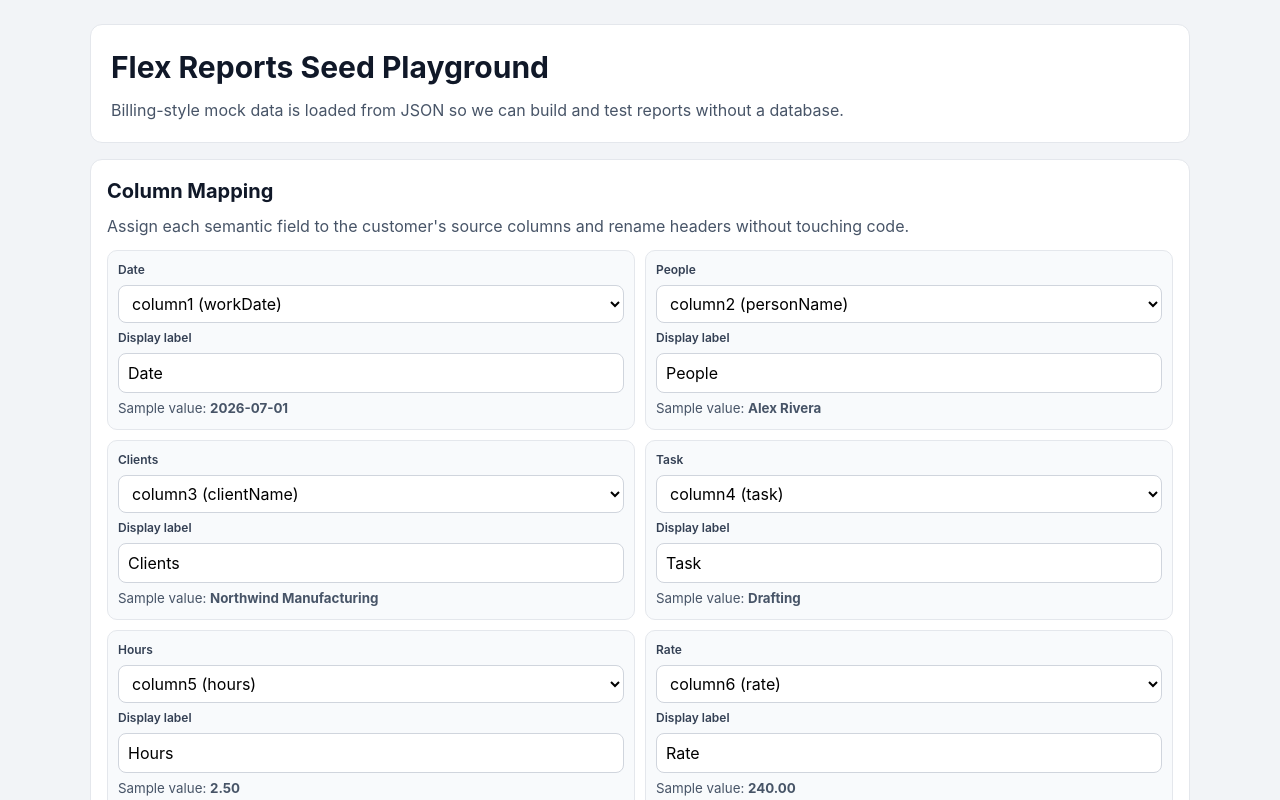
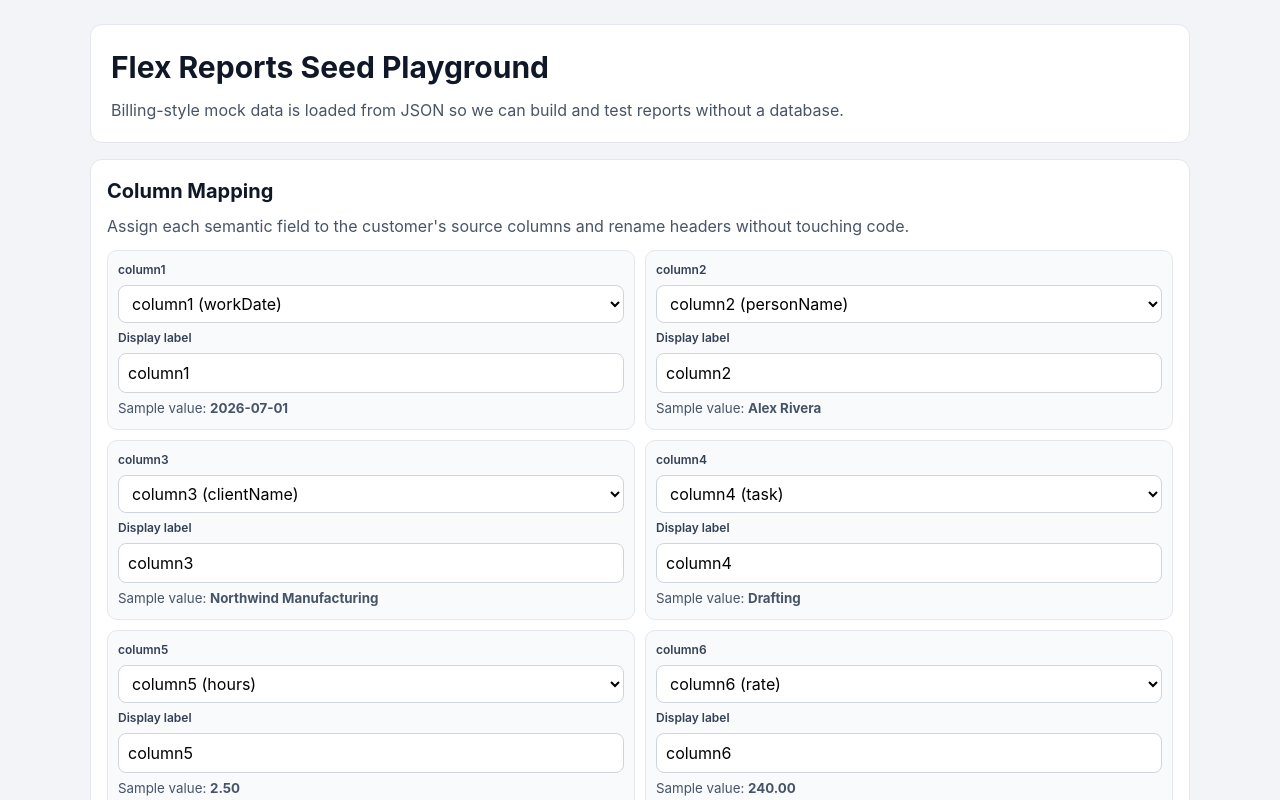
Before and after one commit to mxdavis/flex-reports, a React (Vite) app: page / in a window 1280 px wide. Shown: the top 800 px of the page. Built offline with nearby package versions, Linux system fonts and the light colour scheme.

Commit message:
refactor: default report labels to column ids

```diff
--- a/src/App.tsx
+++ b/src/App.tsx
@@ -14,7 +14,6 @@ import type { ReportData, SourceColumn } from './services/reportDefinition/types
 import './App.css'
 
 const CURRENCY_FIELD_IDS = new Set(['rate', 'total'])
-const sourceDefaultLabels = ['Date', 'People', 'Clients', 'Task', 'Hours', 'Rate', 'Total']
 
 function formatCellValue(value: unknown): string {
   if (typeof value === 'number') {
@@ -48,7 +47,7 @@ function App() {
     return configuredColumns.map((key, index) => ({
       id: `column${index + 1}`,
       key,
-      defaultLabel: sourceDefaultLabels[index] ?? String(key),
+      defaultLabel: `column${index + 1}`,
     }))
   }, [])
 
@@ -74,7 +73,7 @@ function App() {
       const columnLabels = { ...defaults.columnLabels, ...previous.columnLabels }
 
       return {
-        version: 1,
+        version: 2,
         fields,
         columnLabels,
       }
--- a/src/services/reportDefinition/storage.ts
+++ b/src/services/reportDefinition/storage.ts
@@ -1,15 +1,16 @@
 import type { ReportData, ReportField, SourceColumn } from './types'
 
-export const REPORT_DATA_STORAGE_KEY = 'flex-reports.reportData.v1'
+export const REPORT_DATA_STORAGE_KEY = 'flex-reports.reportData.v2'
+const REPORT_DATA_VERSION = 2
 
 const defaultFields: ReportField[] = [
-  { id: 'date', label: 'Date', columnId: 'column1' },
-  { id: 'people', label: 'People', columnId: 'column2' },
-  { id: 'clients', label: 'Clients', columnId: 'column3' },
-  { id: 'task', label: 'Task', columnId: 'column4' },
-  { id: 'hours', label: 'Hours', columnId: 'column5' },
-  { id: 'rate', label: 'Rate', columnId: 'column6' },
-  { id: 'total', label: 'Total', columnId: 'column7' },
+  { id: 'date', label: 'column1', columnId: 'column1' },
+  { id: 'people', label: 'column2', columnId: 'column2' },
+  { id: 'clients', label: 'column3', columnId: 'column3' },
+  { id: 'task', label: 'column4', columnId: 'column4' },
+  { id: 'hours', label: 'column5', columnId: 'column5' },
+  { id: 'rate', label: 'column6', columnId: 'column6' },
+  { id: 'total', label: 'column7', columnId: 'column7' },
 ]
 
 export function generateDefaultReportData(sourceColumns: SourceColumn[]): ReportData {
@@ -29,7 +30,7 @@ export function generateDefaultReportData(sourceColumns: SourceColumn[]): Report
   })
 
   return {
-    version: 1,
+    version: REPORT_DATA_VERSION,
     fields,
     columnLabels,
   }
@@ -49,7 +50,7 @@ export function loadReportData(sourceColumns: SourceColumn[]): ReportData {
     }
 
     const parsed = JSON.parse(raw) as Partial<ReportData>
-    if (parsed.version !== 1 || !Array.isArray(parsed.fields)) {
+    if (parsed.version !== REPORT_DATA_VERSION || !Array.isArray(parsed.fields)) {
       return fallback
     }
 
@@ -91,7 +92,7 @@ export function loadReportData(sourceColumns: SourceColumn[]): ReportData {
     }
 
     return {
-      version: 1,
+      version: REPORT_DATA_VERSION,
       fields,
       columnLabels,
     }
--- a/src/services/reportDefinition/types.ts
+++ b/src/services/reportDefinition/types.ts
@@ -13,7 +13,7 @@ export type ReportField = {
 }
 
 export type ReportData = {
-  version: 1
+  version: 2
   fields: ReportField[]
   columnLabels: Record<string, string>
 }
```
Also changed, not shown: 1 other file (tests, documents, lock files or other folders).
